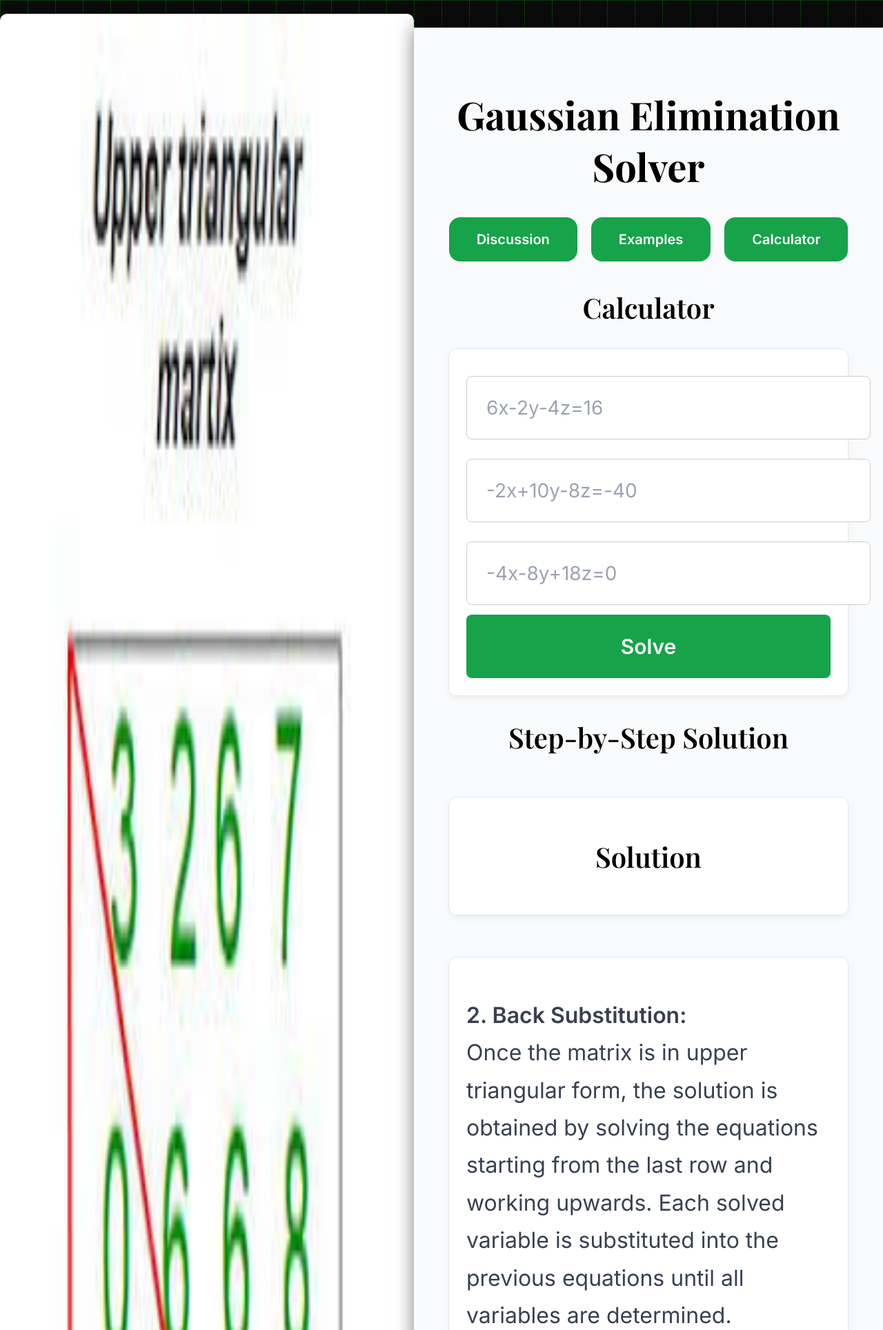
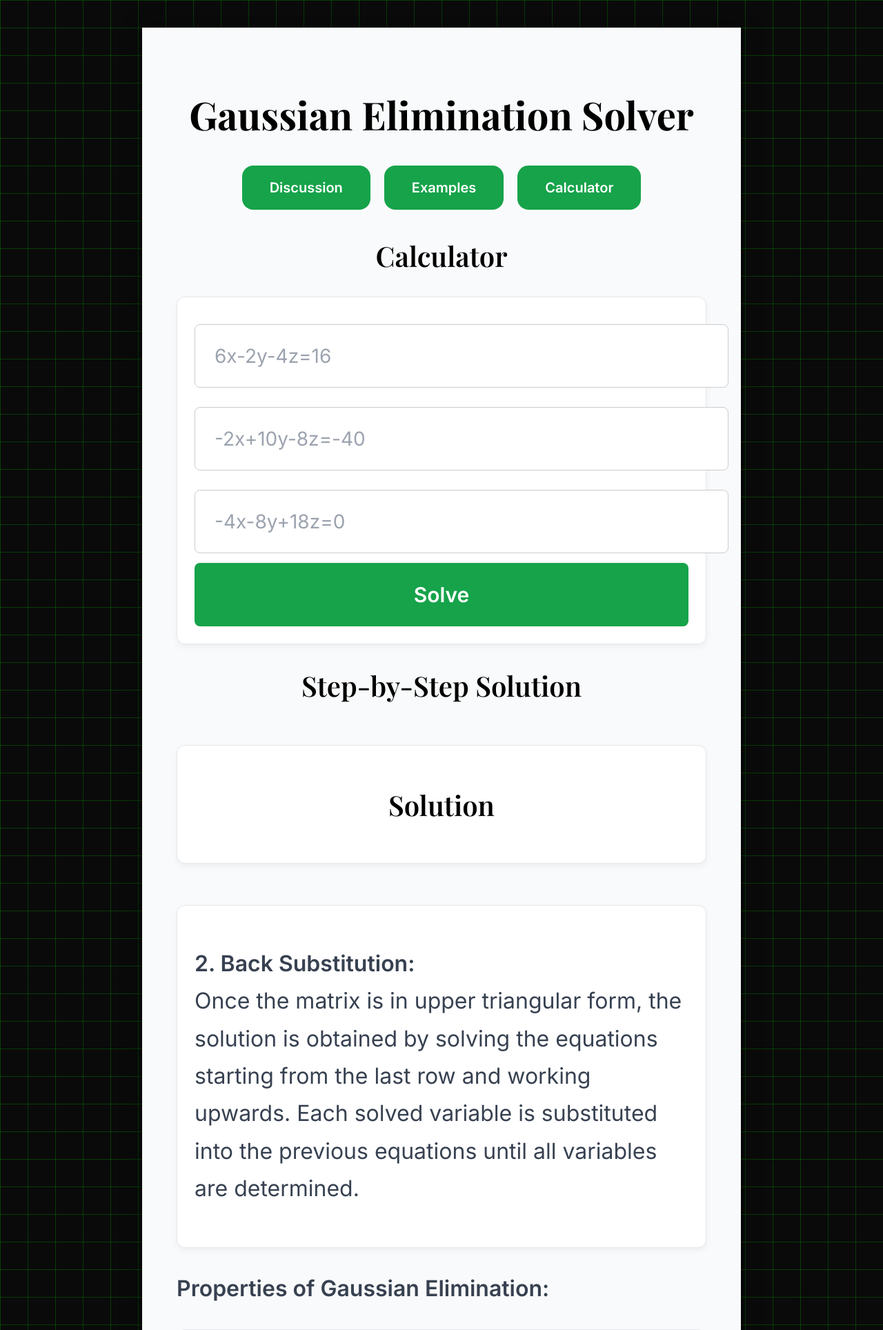
Before and after one commit to sealbooper/gaussian-elimination-project, a Flask app: page / in a window 1280 px wide. Shown: the top 1928 px of the page at 69% size. Run offline with Flask 3, Linux system fonts and the light colour scheme.

Commit message:
Discussion

```diff
--- a/templates/index.html
+++ b/templates/index.html
@@ -6,7 +6,6 @@
 
 <script src="https://cdn.jsdelivr.net/npm/mathjax@3/es5/tex-mml-chtml.js"></script>
 <link href="https://fonts.googleapis.com/css2?family=Inter:wght@300;400;600&family=Playfair+Display:wght@600;700&display=swap" rel="stylesheet">
-<img src="{{ url_for('static', filename='images/UTM.jpg') }}" alt="UTM" class="image">
 
 <style>
 
@@ -243,10 +242,8 @@ pre {
         The goal is to simplify the system so that each equation contains fewer variables than the previous one,
         eventually forming a triangular structure.
         </p>
-    </div>
 
-    <div class="card">
-     <img src="{{ url_for('static', filename='images/UTM.png') }}" alt="UTM">
+       <img src="{{ url_for('static', filename='images/UTM.png') }}" alt="UTM">
     </div>
 
     </div>
```
